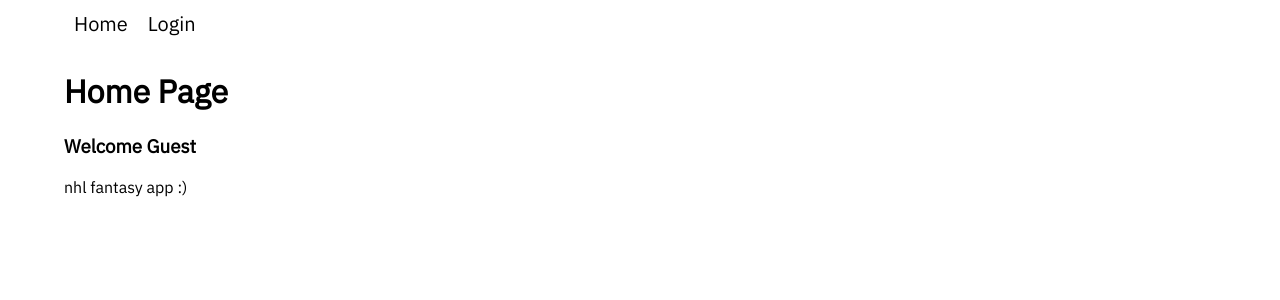
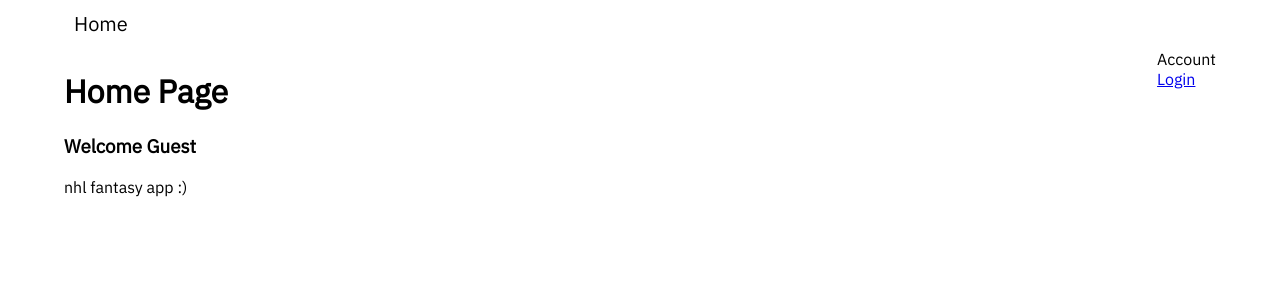
Before and after one commit to owenmoogk/nhl-fantasy, a Django app: template src/templates/home.html in a window 1280 px wide. Shown: the top 300 px of the page. Run offline with Django 3.2, Linux system fonts and the light colour scheme; the template is opened without the code that fills it, so the values that code supplies are empty.

Commit message:
updated navbar

```diff
--- a/src/templates/navbar.html
+++ b/src/templates/navbar.html
@@ -1,13 +1,23 @@
+<div id="topbar">
     <div id="nav">
         <a href="/">Home</a>
         {% if user.is_authenticated %}
-        <a href="/account">Account</a>
-        <a href="{% url 'logout' %}">Logout</a>
-        <a href="/myTeams">Teams</a>
-    {% else %}
-        <a href="{% url 'login' %}">Login</a>
+            <a href="/allTeams">Teams</a>
+            <a href="/dashboard">Dashboard</a>
         {% endif %}
         {% if user.is_superuser%}
             <a href="/admin">Admin</a>
         {%endif%}
     </div>
+    <div class="dropdown" style="float:right;">
+        <a class="dropbtn">Account</a>
+        <div class="dropdown-content">
+            {% if user.is_authenticated %}
+                <a href="/account">Profile</a>
+                <a href="{% url 'logout' %}">Logout</a>
+            {% else %}
+                <a href="{% url 'login' %}">Login</a>
+            {%endif%}
+        </div>
+      </div>
+</div>
```
Lines whose indentation alone changed are shown as unchanged.
